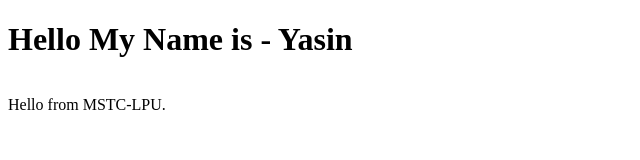
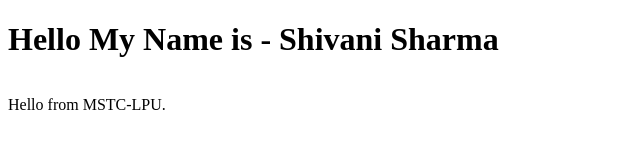
Before and after one commit to iamshivanisharma/Hosting, a plain HTML site: page index.html in a window 1280 px wide. Shown: the whole page, without its empty margins (0-640 px from the left). Drawn offline with Linux system fonts and the light colour scheme.

Commit message:
update index.html
updated

```diff
--- a/index.html
+++ b/index.html
@@ -7,7 +7,7 @@
     <title>Basic HTML</title>
 </head>
 <body>
-    <h1 style="align-content: center">Hello My Name is - Yasin</h1>
+    <h1 style="align-content: center">Hello My Name is - Shivani Sharma</h1>
     <div style="align-content: center">
         <p>
             Hello from MSTC-LPU.
```
